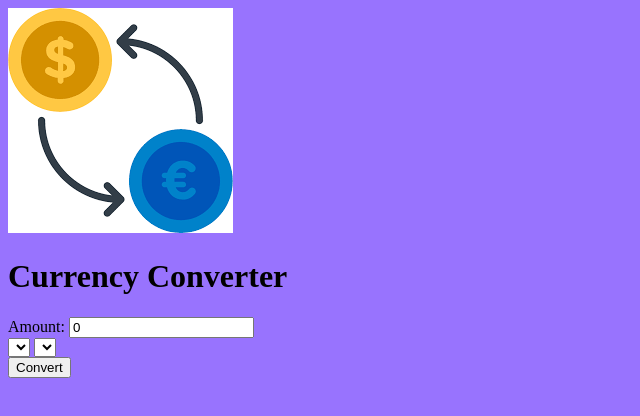
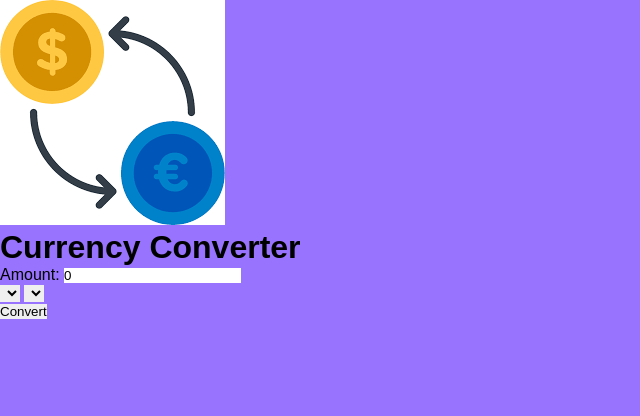
Before and after one commit to chelseajcaines/CurrencyConverter, a plain HTML site: page index.html in a window 1280 px wide. Shown: the whole page, without its empty margins (0-640 px from the left). Drawn offline with Linux system fonts and the light colour scheme.

Commit message:
added style

```diff
--- a/style.css
+++ b/style.css
@@ -1,3 +1,11 @@
+* {
+  padding: 0;
+  margin: 0;
+  box-sizing: border-box;
+  font-family: "Poppins", sans-serif;
+  border: none;
+  outline: none;
+}
 body {
   background-color: #9873fe;
 }
```
